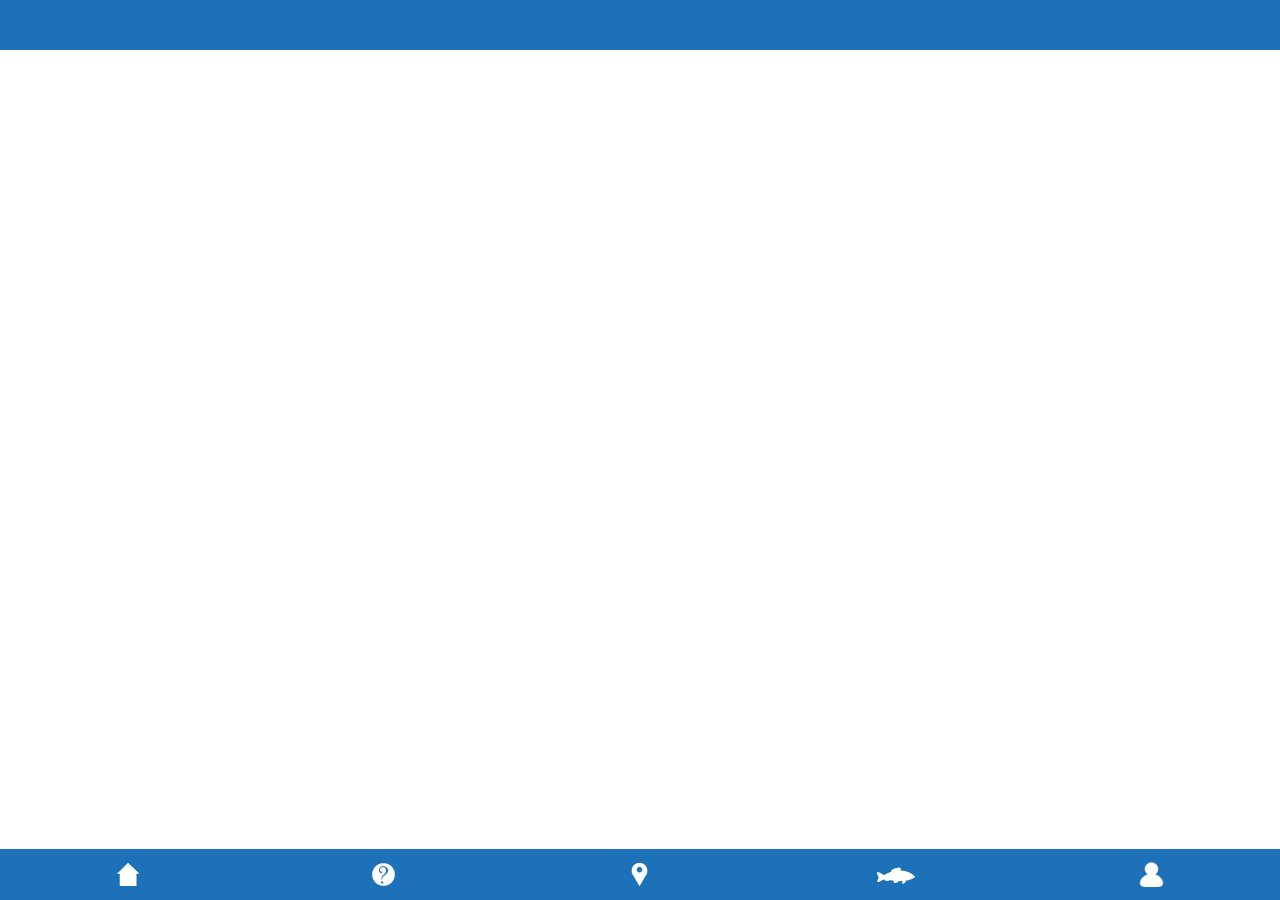
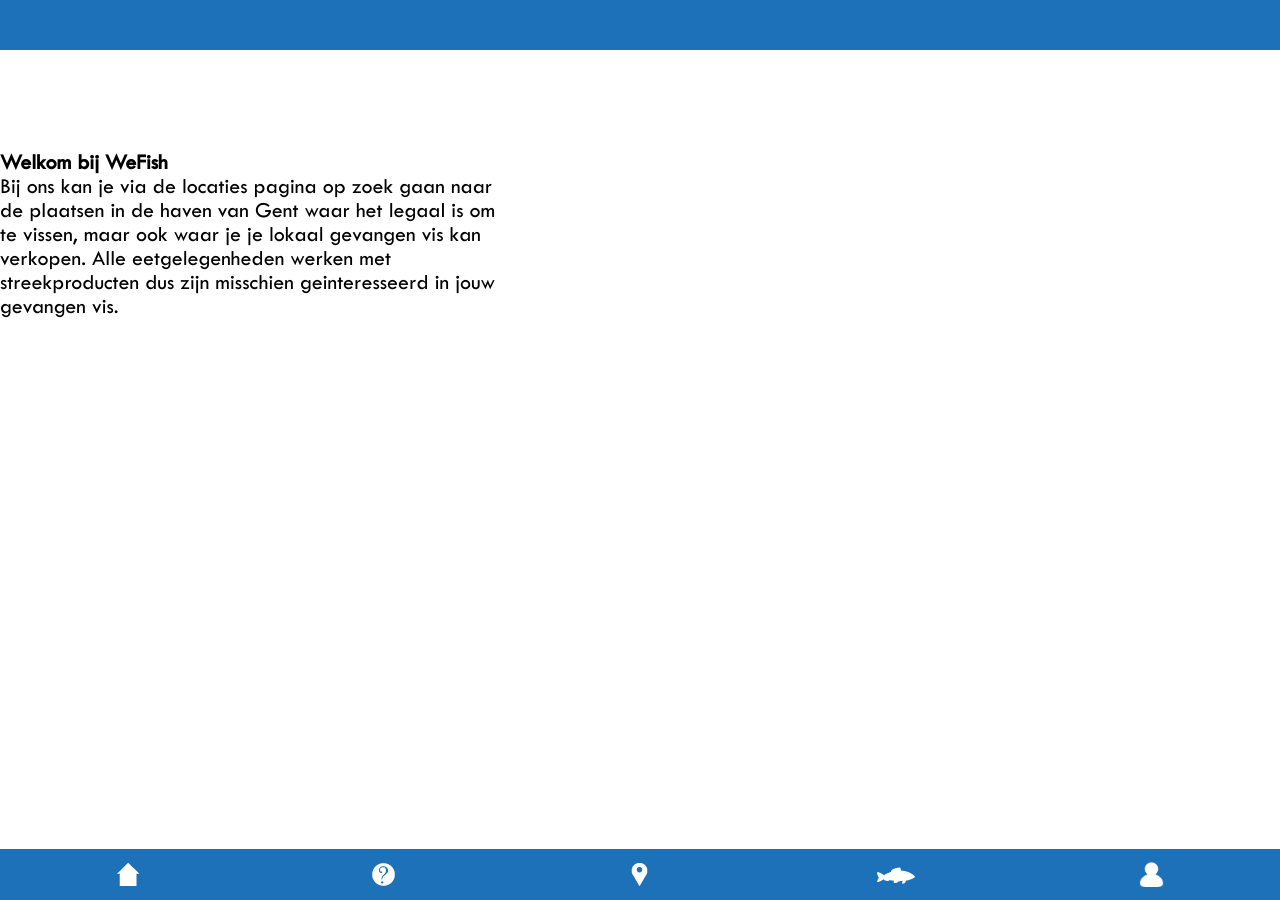
Before and after one commit to svennote/WeFish.github.io, a Jekyll site: the page built from start.html, in a window 1280 px wide. Built offline with Jekyll 4.4.1, drawn with Linux system fonts in a browser that asks for light colours.

Commit message:
aangepast

```diff
--- a/_config.yml
+++ b/_config.yml
@@ -1,6 +1,6 @@
 # Site settings
 # -------------
-baseurl     : "WeFish.github.io" # the subpath of your site, e.g. /blog/
+baseurl     : "" # the subpath of your site, e.g. /blog/
 colour      : primary
 language    : nl
 host        : 127.0.0.1
--- a/_includes/footer.html
+++ b/_includes/footer.html
@@ -1,8 +1,8 @@
 <footer>
-<a href="start.html"><img src="images/home.png"></a>
-<a href="about.html"><img src="images/about.png"></a>
-<a href="steden.html"><img src="images/plaatsen.png"></a>
-<a href="vissen.html"><img src="images/vissen.png"></a>
+<a href="start.html"><img src="../images/home.png"></a>
+<a href="about.html"><img src="../images/about.png"></a>
+<a href="steden.html"><img src="../images/plaatsen.png"></a>
+<a href="vissen.html"><img src="../images/vissen.png"></a>
 <a href="#"  onclick="onlineChecker()"><img src="images/icon.png" class="profielicon"></a>
 
 </footer>
--- a/css/main.scss
+++ b/css/main.scss
@@ -126,6 +126,8 @@
 
 }
 
+
+
 .totaal h3 {
 
 margin-bottom:25px;
--- a/js/main.js
+++ b/js/main.js
@@ -279,6 +279,34 @@
 
 }
 
+// get favorites from local storage or empty array
+var favorites = JSON.parse(localStorage.getItem('favorites')) || [];
+// add class 'fav' to each favorite
+favorites.forEach(function(favorite) {
+  document.getElementById(favorite).className = 'fav';
+});
+// register click event listener
+document.querySelector('.list').addEventListener('click', function(e) {
+  var id = e.target.id,
+      item = e.target,
+      index = favorites.indexOf(id);
+  // return if target doesn't have an id (shouldn't happen)
+  if (!id) return;
+  // item is not favorite
+  if (index == -1) {
+    favorites.push(id);
+    item.className = 'fav';
+  // item is already favorite
+  } else {
+    favorites.splice(index, 1);
+    item.className = '';
+  }
+  // store array in local storage
+  localStorage.setItem('favorites', JSON.stringify(favorites));
+});
+
+// local storage stores strings so we use JSON to stringify for storage and parse to get out of storage
+
 /*
 
 function initMap() {
--- a/start.html
+++ b/start.html
@@ -6,6 +6,10 @@
 
 <div class="totaal">
 
+<h1> Welkom bij WeFish </h1>
 
+<p>Bij ons kan je via de locaties pagina op zoek gaan naar de plaatsen in de haven van Gent waar het legaal
+    is om te vissen, maar ook waar je je lokaal gevangen vis kan verkopen. Alle eetgelegenheden werken met streekproducten dus zijn
+    misschien geinteresseerd in jouw gevangen vis.</p>
 
 </div>
```
